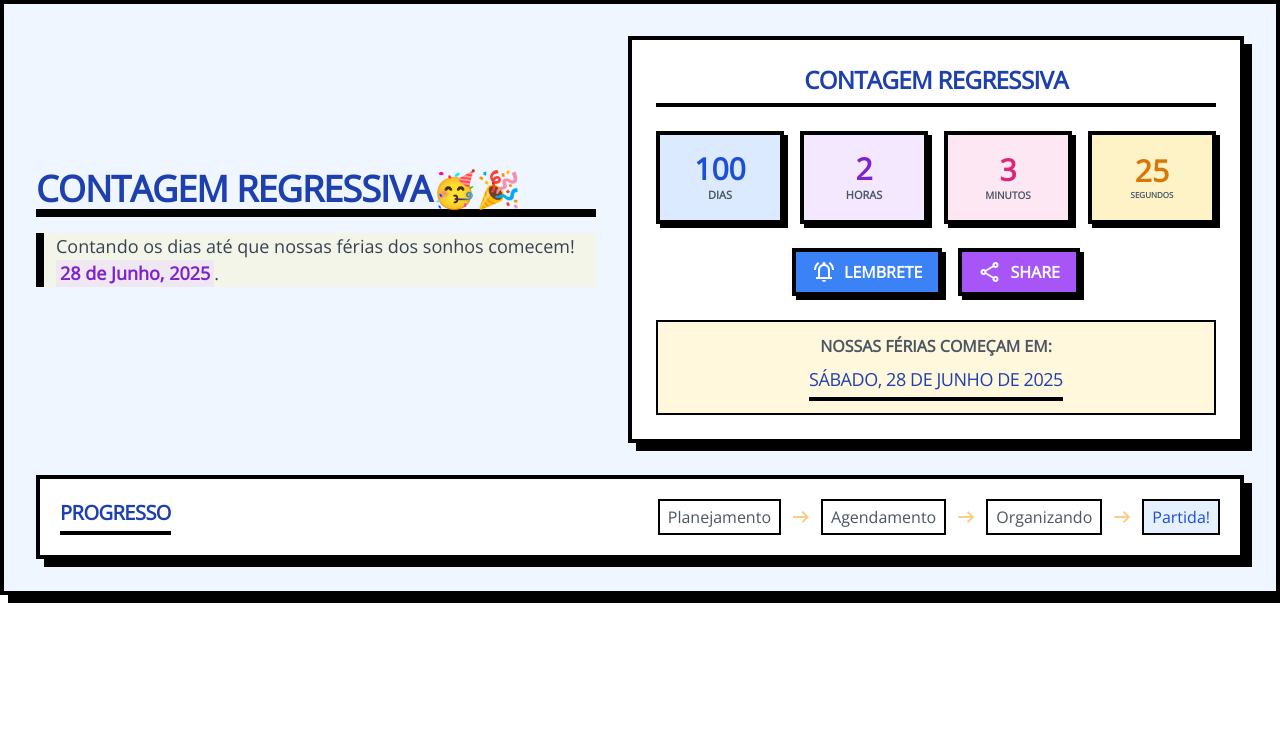
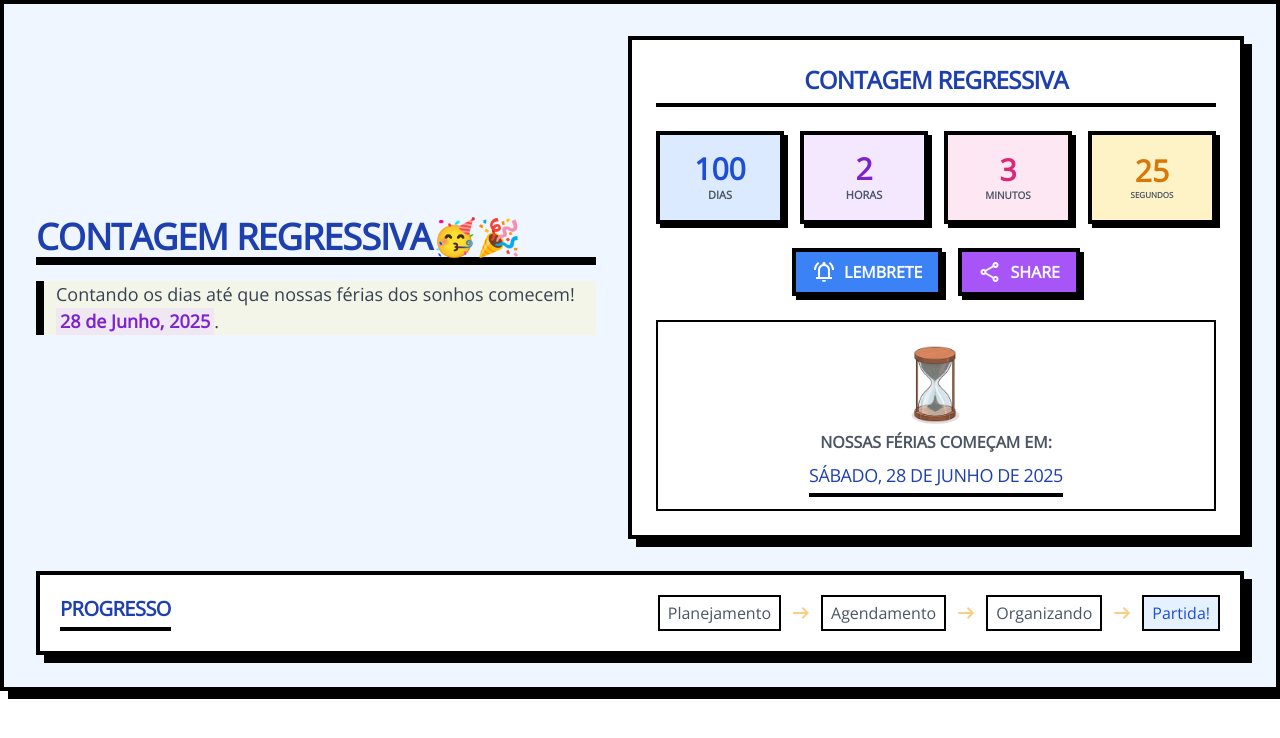
Before and after one commit to M4rcxs/countdown, a plain HTML site: page index.html in a window 1280 px wide. Drawn offline with nearby package versions, Linux system fonts and the light colour scheme.

Commit message:
Add animated hourglass GIF and update styling in index.html

```diff
--- a/index.html
+++ b/index.html
@@ -55,6 +55,7 @@
             >
               Contagem Regressiva
             </h2>
+
             <div class="grid grid-cols-4 gap-4 mb-6 relative">
               <div
                 class="bg-blue-100 p-4 flex flex-col items-center justify-center transition-transform duration-100 hover:translate-y-[-2px] border-4 border-black shadow-[4px_4px_0px_0px_rgba(0,0,0,1)]"
@@ -137,8 +138,11 @@
               </button>
             </div>
             <div
-              class="text-center mt-4 relative bg-amber-200/30 border-2 border-black p-3"
+              class="text-center mt-4 relative bg-white border-2 border-black p-3"
             >
+            <div class="flex items-center justify-center gap-4 relative">
+              <img src="ampulheta.gif" alt="Ampulheta" class="w-24 h-24" />
+            </div>
               <p class="text-gray-600 mb-2 uppercase font-bold">
                 Nossas férias começam em:
               </p>
@@ -191,6 +195,7 @@
                 >Partida!</span
               >
             </div>
+
           </div>
 
 
```
Also changed, not shown: ampulheta.gif (added).
